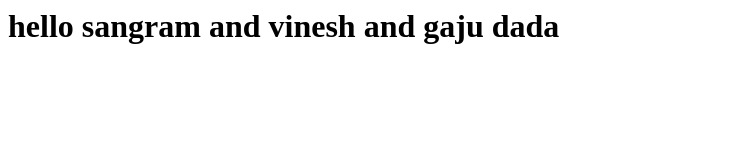
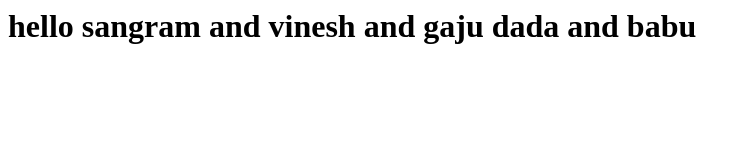
Before and after one commit to Sangramshinde97/centralgit, a plain HTML site: page index.html in a window 1280 px wide. Shown: the whole page, without its empty margins (0-751 px from the left). Drawn offline with Linux system fonts and the light colour scheme.

Commit message:
fourth commit

```diff
--- a/index.html
+++ b/index.html
@@ -1 +1 @@
-<h1> hello sangram and vinesh and gaju dada </h1>
+<h1> hello sangram and vinesh and gaju dada and babu </h1>
```
